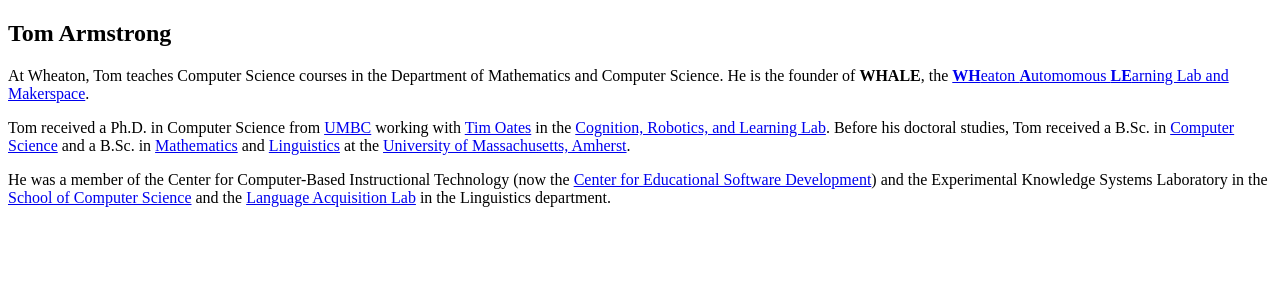
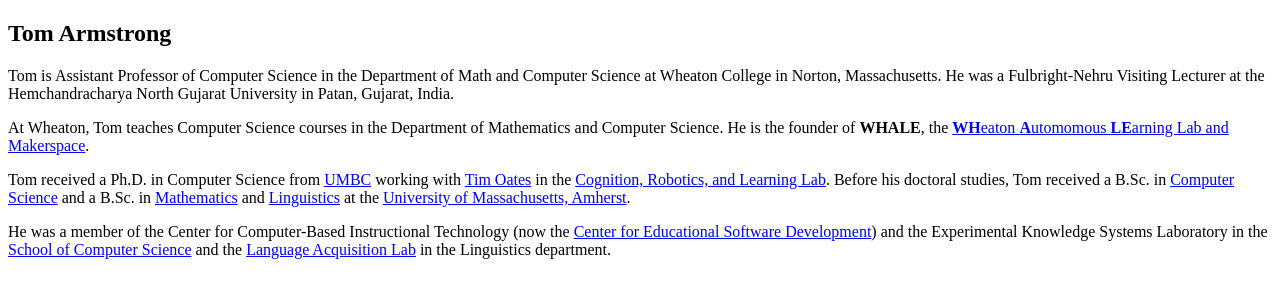
Before and after one commit to tarmstro/tarmstro.github.io, a plain HTML site: page index.html in a window 1280 px wide. Drawn offline with nearby package versions, Linux system fonts and the light colour scheme.

Commit message:
added intro bio

```diff
--- a/index.html
+++ b/index.html
@@ -7,6 +7,8 @@
     <div ng-controller="MainController">
       <h2>{{data.name}}</h2>
     </div>
+
+    <div>Tom is Assistant Professor of Computer Science in the Department of Math and Computer Science at Wheaton College in Norton, Massachusetts. He was a Fulbright-Nehru Visiting Lecturer at the Hemchandracharya North Gujarat University in Patan, Gujarat, India.</div>
 
 
     <div>
```
